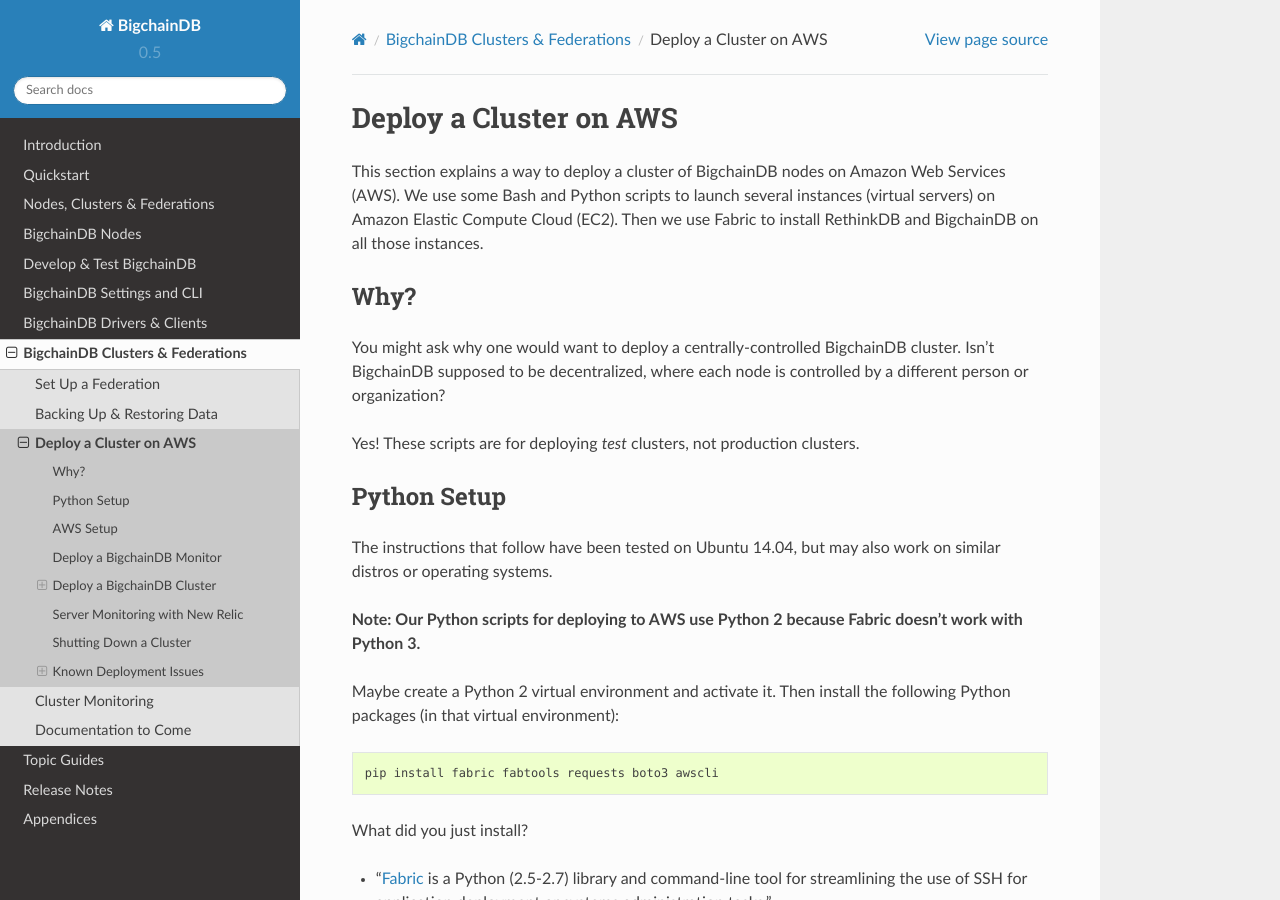
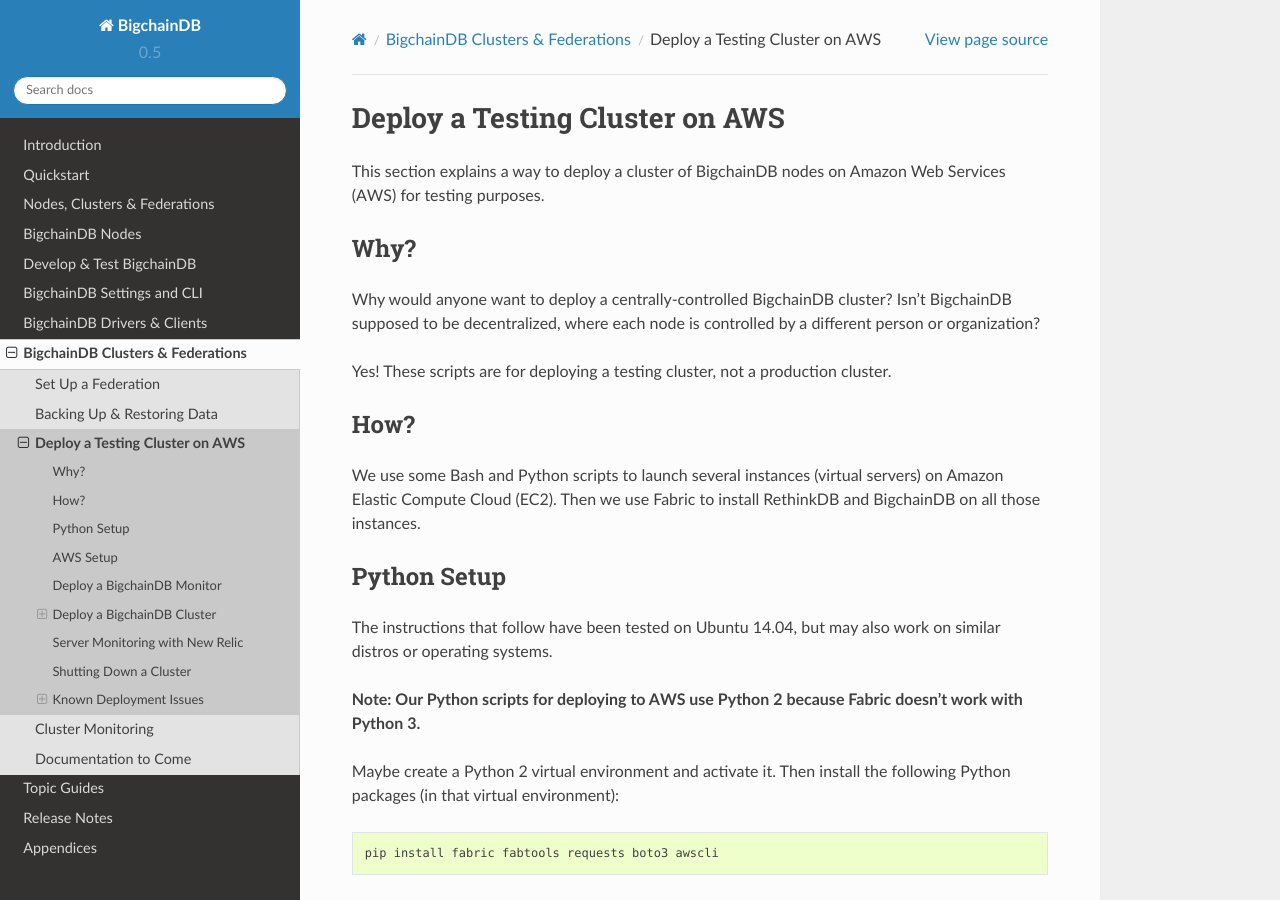
Before and after one commit to bigchaindb/bigchaindb, a Sphinx documentation site: the page built from docs/source/clusters-feds/aws-testing-cluster.md, in a window 1280 px wide and 900 px high. Built offline with Sphinx 7.4.7 and the Read the Docs theme 2.0.0, drawn with Linux system fonts in a browser that asks for light colours.

Commit message:
docs: renamed deploy-on-aws to aws-testing-cluster

```diff
--- a/docs/source/clusters-feds/deploy-on-aws.md
+++ b/docs/source/clusters-feds/aws-testing-cluster.md
@@ -1,12 +1,16 @@
-# Deploy a Cluster on AWS
+# Deploy a Testing Cluster on AWS
 
-This section explains a way to deploy a cluster of BigchainDB nodes on Amazon Web Services (AWS). We use some Bash and Python scripts to launch several instances (virtual servers) on Amazon Elastic Compute Cloud (EC2). Then we use Fabric to install RethinkDB and BigchainDB on all those instances.
+This section explains a way to deploy a cluster of BigchainDB nodes on Amazon Web Services (AWS) for testing purposes.
 
 ## Why?
 
-You might ask why one would want to deploy a centrally-controlled BigchainDB cluster. Isn't BigchainDB supposed to be decentralized, where each node is controlled by a different person or organization?
+Why would anyone want to deploy a centrally-controlled BigchainDB cluster? Isn't BigchainDB supposed to be decentralized, where each node is controlled by a different person or organization?
 
-Yes! These scripts are for deploying _test_ clusters, not production clusters.
+Yes! These scripts are for deploying a testing cluster, not a production cluster.
+
+## How?
+
+We use some Bash and Python scripts to launch several instances (virtual servers) on Amazon Elastic Compute Cloud (EC2). Then we use Fabric to install RethinkDB and BigchainDB on all those instances.
 
 ## Python Setup
 
--- a/docs/source/clusters-feds/index.rst
+++ b/docs/source/clusters-feds/index.rst
@@ -9,6 +9,6 @@
 
    set-up-a-federation
    backup
-   deploy-on-aws
+   aws-testing-cluster
    monitoring
    future-docs
--- a/docs/source/introduction.md
+++ b/docs/source/introduction.md
@@ -9,7 +9,7 @@
 
 * [Set up a stand-alone BigchainDB node for learning and experimenting: Quickstart](quickstart.html)
 * [Set up and run a dev/test node](dev-and-test/setup-run-node.html)
-* [Deploy a cluster on AWS](clusters-feds/deploy-on-aws.html)
+* [Deploy a testing cluster on AWS](clusters-feds/aws-testing-cluster.html)
 * [Set up and run a federation](clusters-feds/set-up-a-federation.html) (i.a. an organization with a BigchainDB cluster)
 
 (Instructions for setting up a client will be provided once there's a public testnet.)
```
Also changed, not shown: docs/source/appendices/example-rethinkdb-storage-setups.md (+1 -1 lines), docs/source/clusters-feds/set-up-a-federation.md (+1 -1 lines).
